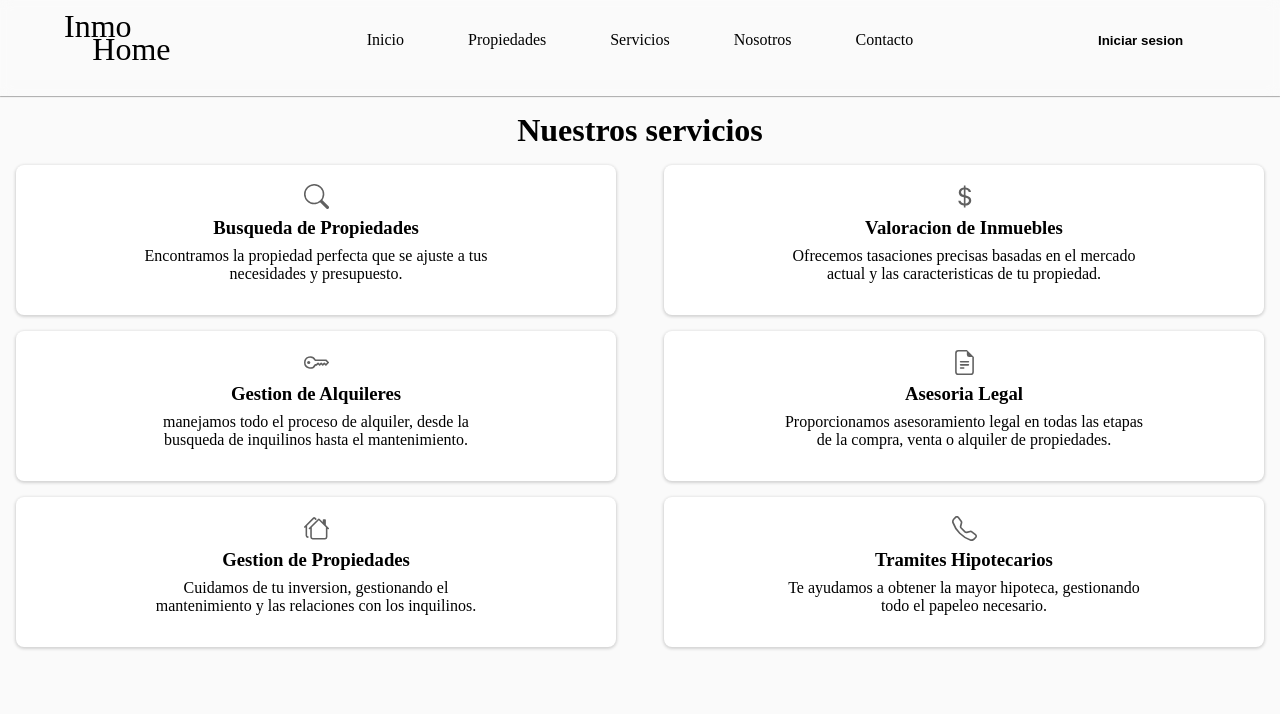
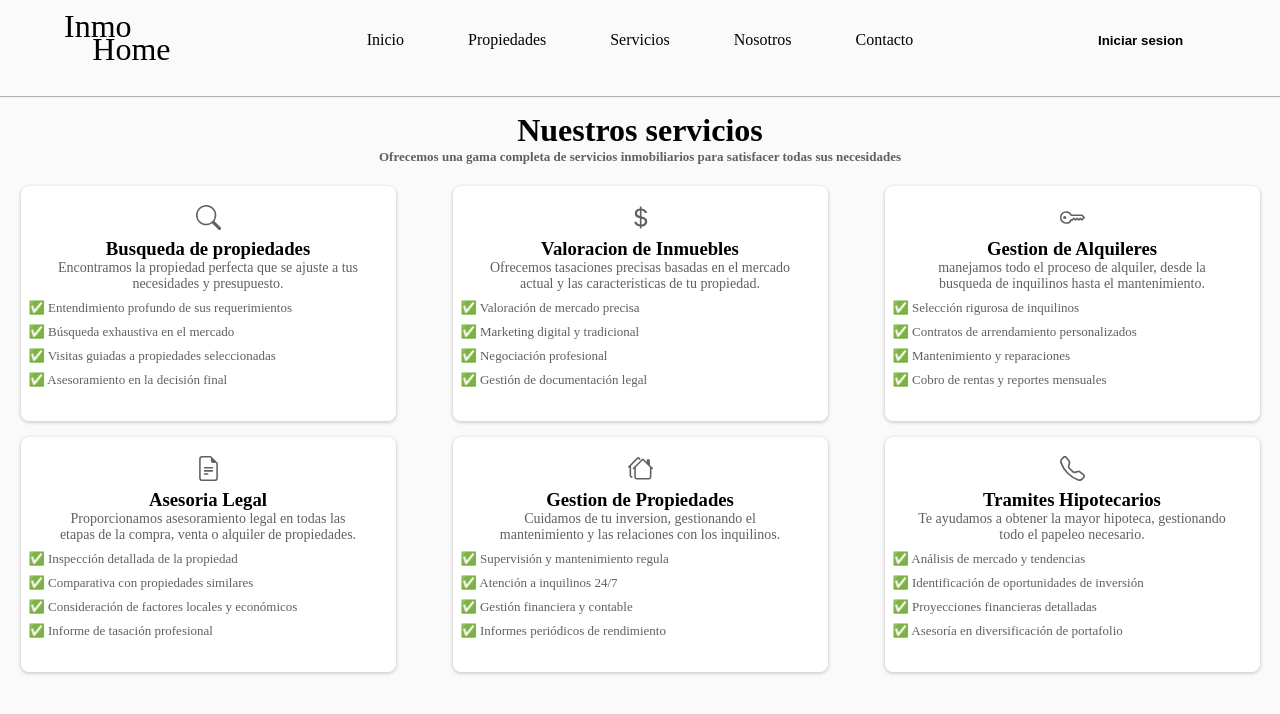
Before and after one commit to Alan-Ribeca/inmobiliaria, a React (Vite) app in the folder inmoReact/: page /servicios in a window 1280 px wide. Shown: the top 714 px of the page. Built offline with nearby package versions, Linux system fonts and the light colour scheme.

Commit message:
pag servicios terminada

```diff
--- a/inmoReact/src/components/servicios/Servicios.jsx
+++ b/inmoReact/src/components/servicios/Servicios.jsx
@@ -3,8 +3,13 @@ export const Servicios = () => {
   return (
     <>
       <h1 className="titleServ">Nuestros servicios</h1>
+      <p className="infoServ">
+        Ofrecemos una gama completa de servicios inmobiliarios para satisfacer
+        todas sus necesidades
+      </p>
       <section className="containerServ">
         <div className="servicio">
+          <p className="logoContainer">
             <svg
               xmlns="http://www.w3.org/2000/svg"
               width="25"
@@ -15,13 +20,22 @@ export const Servicios = () => {
             >
               <path d="M11.742 10.344a6.5 6.5 0 1 0-1.397 1.398h-.001q.044.06.098.115l3.85 3.85a1 1 0 0 0 1.415-1.414l-3.85-3.85a1 1 0 0 0-.115-.1zM12 6.5a5.5 5.5 0 1 1-11 0 5.5 5.5 0 0 1 11 0" />
             </svg>
-          <h3>Busqueda de Propiedades</h3>
+          </p>
+          <h3>Busqueda de propiedades</h3>
           <p className="parrafo">
             Encontramos la propiedad perfecta que se ajuste a tus necesidades y
             presupuesto.
           </p>
+
+          <ul>
+            <li>✅ Entendimiento profundo de sus requerimientos</li>
+            <li>✅ Búsqueda exhaustiva en el mercado</li>
+            <li>✅ Visitas guiadas a propiedades seleccionadas</li>
+            <li>✅ Asesoramiento en la decisión final</li>
+          </ul>
         </div>
         <div className="servicio">
+          <p className="logoContainer">
             <svg
               xmlns="http://www.w3.org/2000/svg"
               width="25"
@@ -32,13 +46,21 @@ export const Servicios = () => {
             >
               <path d="M4 10.781c.148 1.667 1.513 2.85 3.591 3.003V15h1.043v-1.216c2.27-.179 3.678-1.438 3.678-3.3 0-1.59-.947-2.51-2.956-3.028l-.722-.187V3.467c1.122.11 1.879.714 2.07 1.616h1.47c-.166-1.6-1.54-2.748-3.54-2.875V1H7.591v1.233c-1.939.23-3.27 1.472-3.27 3.156 0 1.454.966 2.483 2.661 2.917l.61.162v4.031c-1.149-.17-1.94-.8-2.131-1.718zm3.391-3.836c-1.043-.263-1.6-.825-1.6-1.616 0-.944.704-1.641 1.8-1.828v3.495l-.2-.05zm1.591 1.872c1.287.323 1.852.859 1.852 1.769 0 1.097-.826 1.828-2.2 1.939V8.73z" />
             </svg>
+          </p>
           <h3>Valoracion de Inmuebles</h3>
           <p className="parrafo">
             Ofrecemos tasaciones precisas basadas en el mercado actual y las
             caracteristicas de tu propiedad.
           </p>
+          <ul>
+            <li>✅ Valoración de mercado precisa</li>
+            <li>✅ Marketing digital y tradicional</li>
+            <li>✅ Negociación profesional</li>
+            <li>✅ Gestión de documentación legal</li>
+          </ul>
         </div>
         <div className="servicio">
+          <p className="logoContainer">
             <svg
               xmlns="http://www.w3.org/2000/svg"
               width="25"
@@ -50,13 +72,21 @@ export const Servicios = () => {
               <path d="M0 8a4 4 0 0 1 7.465-2H14a.5.5 0 0 1 .354.146l1.5 1.5a.5.5 0 0 1 0 .708l-1.5 1.5a.5.5 0 0 1-.708 0L13 9.207l-.646.647a.5.5 0 0 1-.708 0L11 9.207l-.646.647a.5.5 0 0 1-.708 0L9 9.207l-.646.647A.5.5 0 0 1 8 10h-.535A4 4 0 0 1 0 8m4-3a3 3 0 1 0 2.712 4.285A.5.5 0 0 1 7.163 9h.63l.853-.854a.5.5 0 0 1 .708 0l.646.647.646-.647a.5.5 0 0 1 .708 0l.646.647.646-.647a.5.5 0 0 1 .708 0l.646.647.793-.793-1-1h-6.63a.5.5 0 0 1-.451-.285A3 3 0 0 0 4 5" />
               <path d="M4 8a1 1 0 1 1-2 0 1 1 0 0 1 2 0" />
             </svg>
+          </p>
           <h3>Gestion de Alquileres</h3>
           <p className="parrafo">
             manejamos todo el proceso de alquiler, desde la busqueda de
             inquilinos hasta el mantenimiento.
           </p>
+          <ul>
+            <li>✅ Selección rigurosa de inquilinos</li>
+            <li>✅ Contratos de arrendamiento personalizados</li>
+            <li>✅ Mantenimiento y reparaciones</li>
+            <li>✅ Cobro de rentas y reportes mensuales</li>
+          </ul>
         </div>
         <div className="servicio">
+          <p className="logoContainer">
             <svg
               xmlns="http://www.w3.org/2000/svg"
               width="25"
@@ -68,13 +98,21 @@ export const Servicios = () => {
               <path d="M5.5 7a.5.5 0 0 0 0 1h5a.5.5 0 0 0 0-1zM5 9.5a.5.5 0 0 1 .5-.5h5a.5.5 0 0 1 0 1h-5a.5.5 0 0 1-.5-.5m0 2a.5.5 0 0 1 .5-.5h2a.5.5 0 0 1 0 1h-2a.5.5 0 0 1-.5-.5" />
               <path d="M9.5 0H4a2 2 0 0 0-2 2v12a2 2 0 0 0 2 2h8a2 2 0 0 0 2-2V4.5zm0 1v2A1.5 1.5 0 0 0 11 4.5h2V14a1 1 0 0 1-1 1H4a1 1 0 0 1-1-1V2a1 1 0 0 1 1-1z" />
             </svg>
+          </p>
           <h3>Asesoria Legal</h3>
           <p className="parrafo">
             Proporcionamos asesoramiento legal en todas las etapas de la compra,
             venta o alquiler de propiedades.
           </p>
+          <ul>
+            <li>✅ Inspección detallada de la propiedad</li>
+            <li>✅ Comparativa con propiedades similares</li>
+            <li>✅ Consideración de factores locales y económicos</li>
+            <li>✅ Informe de tasación profesional</li>
+          </ul>
         </div>
         <div className="servicio">
+          <p className="logoContainer">
             <svg
               xmlns="http://www.w3.org/2000/svg"
               width="25"
@@ -85,13 +123,21 @@ export const Servicios = () => {
             >
               <path d="M5.793 1a1 1 0 0 1 1.414 0l.647.646a.5.5 0 1 1-.708.708L6.5 1.707 2 6.207V12.5a.5.5 0 0 0 .5.5.5.5 0 0 1 0 1A1.5 1.5 0 0 1 1 12.5V7.207l-.146.147a.5.5 0 0 1-.708-.708zm3 1a1 1 0 0 1 1.414 0L12 3.793V2.5a.5.5 0 0 1 .5-.5h1a.5.5 0 0 1 .5.5v3.293l1.854 1.853a.5.5 0 0 1-.708.708L15 8.207V13.5a1.5 1.5 0 0 1-1.5 1.5h-8A1.5 1.5 0 0 1 4 13.5V8.207l-.146.147a.5.5 0 1 1-.708-.708zm.707.707L5 7.207V13.5a.5.5 0 0 0 .5.5h8a.5.5 0 0 0 .5-.5V7.207z" />
             </svg>
+          </p>
           <h3>Gestion de Propiedades</h3>
           <p className="parrafo">
             Cuidamos de tu inversion, gestionando el mantenimiento y las
             relaciones con los inquilinos.
           </p>
+          <ul>
+            <li>✅ Supervisión y mantenimiento regula</li>
+            <li>✅ Atención a inquilinos 24/7</li>
+            <li>✅ Gestión financiera y contable</li>
+            <li>✅ Informes periódicos de rendimiento</li>
+          </ul>
         </div>
         <div className="servicio">
+          <p className="logoContainer">
             <svg
               xmlns="http://www.w3.org/2000/svg"
               width="25"
@@ -102,11 +148,18 @@ export const Servicios = () => {
             >
               <path d="M3.654 1.328a.678.678 0 0 0-1.015-.063L1.605 2.3c-.483.484-.661 1.169-.45 1.77a17.6 17.6 0 0 0 4.168 6.608 17.6 17.6 0 0 0 6.608 4.168c.601.211 1.286.033 1.77-.45l1.034-1.034a.678.678 0 0 0-.063-1.015l-2.307-1.794a.68.68 0 0 0-.58-.122l-2.19.547a1.75 1.75 0 0 1-1.657-.459L5.482 8.062a1.75 1.75 0 0 1-.46-1.657l.548-2.19a.68.68 0 0 0-.122-.58zM1.884.511a1.745 1.745 0 0 1 2.612.163L6.29 2.98c.329.423.445.974.315 1.494l-.547 2.19a.68.68 0 0 0 .178.643l2.457 2.457a.68.68 0 0 0 .644.178l2.189-.547a1.75 1.75 0 0 1 1.494.315l2.306 1.794c.829.645.905 1.87.163 2.611l-1.034 1.034c-.74.74-1.846 1.065-2.877.702a18.6 18.6 0 0 1-7.01-4.42 18.6 18.6 0 0 1-4.42-7.009c-.362-1.03-.037-2.137.703-2.877z" />
             </svg>
+          </p>
           <h3>Tramites Hipotecarios</h3>
           <p className="parrafo">
             Te ayudamos a obtener la mayor hipoteca, gestionando todo el papeleo
             necesario.
           </p>
+          <ul>
+            <li>✅ Análisis de mercado y tendencias</li>
+            <li>✅ Identificación de oportunidades de inversión</li>
+            <li>✅ Proyecciones financieras detalladas</li>
+            <li>✅ Asesoría en diversificación de portafolio</li>
+          </ul>
         </div>
       </section>
     </>
--- a/inmoReact/src/components/servicios/servicios.scss
+++ b/inmoReact/src/components/servicios/servicios.scss
@@ -1,11 +1,19 @@
 .titleServ {
   text-align: center;
-  margin: 1rem 0;
+  margin-top: 1rem;
+}
+
+.infoServ {
+  text-align: center;
+  margin-bottom: 1.3rem;
+  color: #606060;
+  font-size: 13px;
+  font-weight: 600;
 }
 
 .containerServ {
   display: grid;
-  grid-template-columns: 1fr 1fr;
+  grid-template-columns: 1fr 1fr 1fr;
   justify-items: center;
   gap: 1rem;
 
@@ -13,24 +21,49 @@
     background-color: rgb(255, 255, 255);
     box-shadow: 0px 1px 3px 1px #d3d3d3;
     border-radius: 8px;
-    width: 600px;
-    height: 150px;
-    display: flex;
-    flex-direction: column;
-    align-items: center;
+    width: 375px;
+    height: 235px;
+    position: relative;
+    transition: all 0.3s;
 
-    .logoServ {
-      margin-top: 1.2rem;
-      fill: #606060;
+    .logoContainer {
+      display: flex;
+      align-items: center;
+      justify-content: center;
+      .logoServ {
+        margin-top: 1.2rem;
+        fill: #606060;
+      }
     }
 
     h3 {
-      margin: 0.5rem 0;
+      text-align: center;
+      margin-top: 0.5rem;
     }
 
     .parrafo {
-        text-align: center;
-        width: 60%;
+      text-align: center;
+      font-size: 14px;
+      color: #606060;
+      padding: 0 2rem;
+    }
+
+    ul {
+      margin: 0.5rem 0 0 0.5rem;
+      li {
+        list-style-type: none;
+        margin-bottom: 0.5rem;
+        color: #606060;
+        font-size: 13px;
+      }
+    }
+
+    &:hover {
+      box-shadow: 0px 1px 7px 3px rgba(0, 0, 0, 0.2);
+      .parrafo,
+      ul li {
+        color: #000;
+      }
     }
   }
 }
```
Lines whose indentation alone changed are shown as unchanged.
